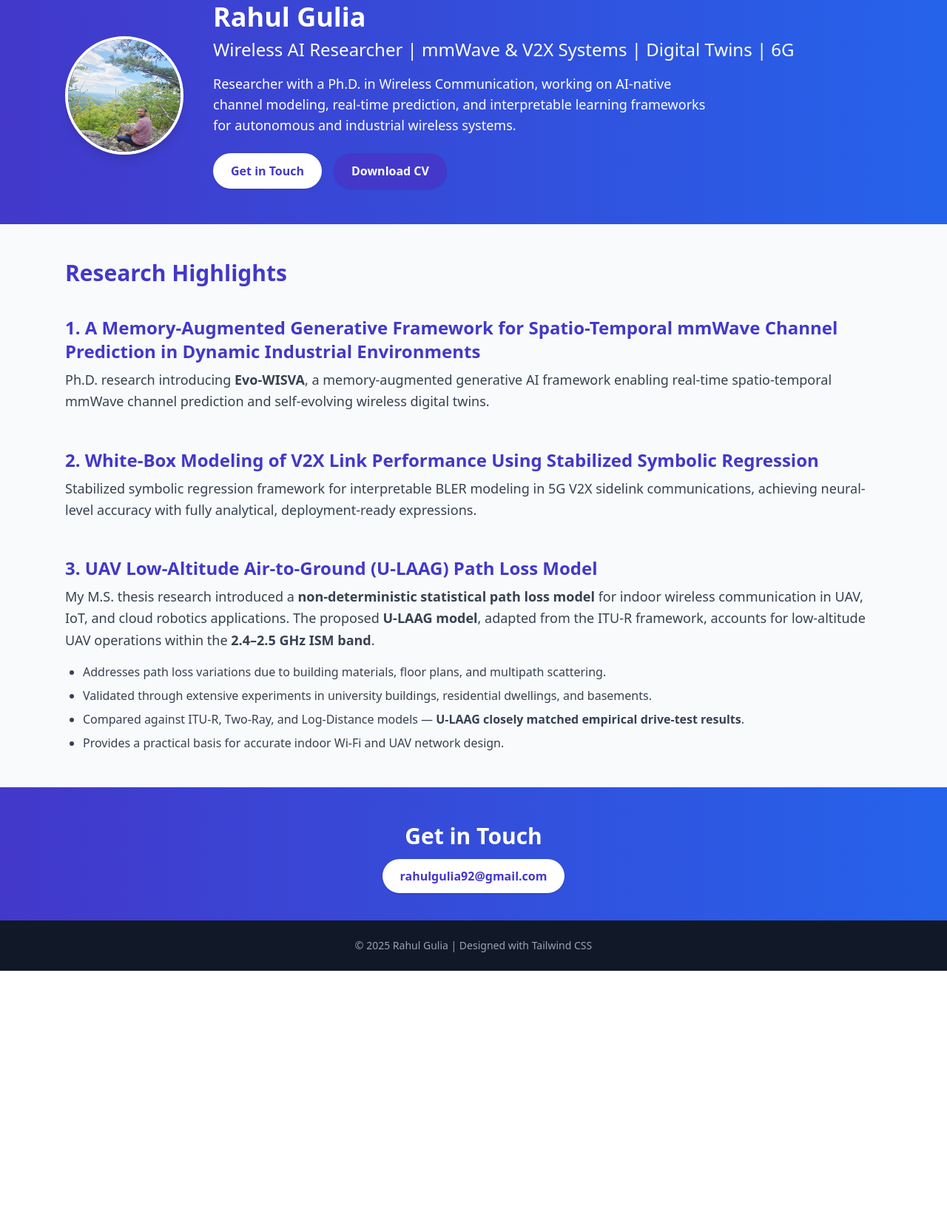
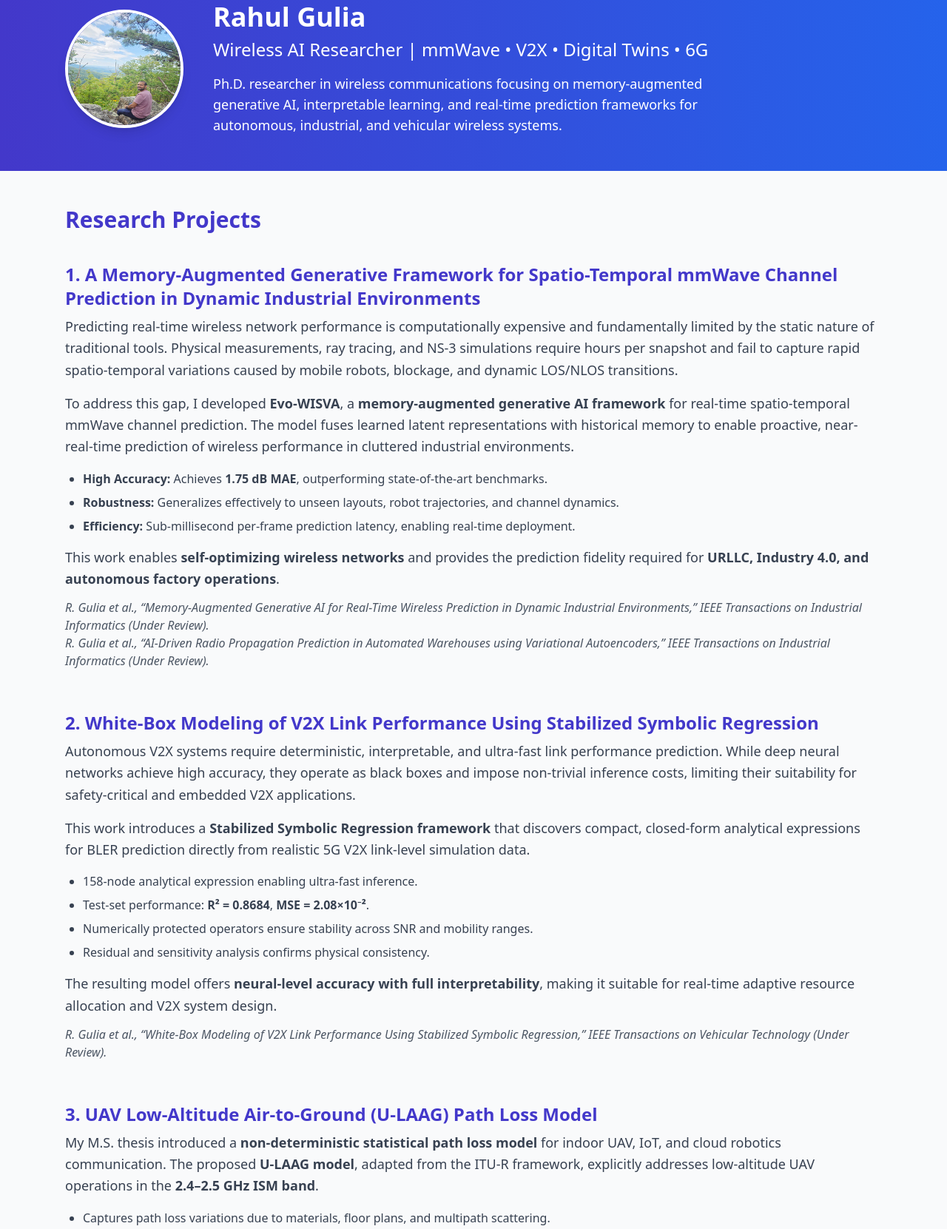
Before and after one commit to RahulSinghGulia/portfolio, a plain HTML site: page index.html in a window 1280 px wide. Shown: the part 45-1706 px from the top of the page at 74% size. Before the commit the page ends 1357 px from the top, so only its background shows below. Drawn offline with nearby package versions, Linux system fonts and the light colour scheme.

Commit message:
Revise meta description and header content
Updated the description meta tag and improved header content for clarity and relevance.

```diff
--- a/index.html
+++ b/index.html
@@ -3,10 +3,9 @@
 <head>
   <meta charset="UTF-8" />
   <meta name="viewport" content="width=device-width, initial-scale=1.0" />
-  <meta name="description" content="Academic Portfolio of Rahul Gulia – AI-driven wireless researcher specializing in mmWave, V2X, 5G/6G, and wireless digital twins." />
+  <meta name="description" content="Academic Portfolio of Rahul Gulia – Wireless AI Researcher specializing in mmWave, V2X, Digital Twins, and Interpretable AI." />
   <meta name="author" content="Rahul Gulia" />
   <title>Rahul Gulia | Wireless AI Researcher</title>
-  <link rel="icon" type="image/png" href="assets/favicon.png" />
   <script src="https://cdn.tailwindcss.com"></script>
 </head>
 
@@ -20,102 +19,145 @@
     <div>
       <h1 class="text-4xl font-bold mb-2">Rahul Gulia</h1>
       <h2 class="text-2xl mb-4">
-          Wireless AI Researcher | mmWave & V2X Systems | Digital Twins | 6G
+        Wireless AI Researcher | mmWave • V2X • Digital Twins • 6G
       </h2>
-        <p class="text-lg mb-6 max-w-2xl">
-          Researcher with a Ph.D. in Wireless Communication, working on AI-native
-          channel modeling, real-time prediction, and interpretable learning
-          frameworks for autonomous and industrial wireless systems.
+      <p class="text-lg max-w-2xl">
+        Ph.D. researcher in wireless communications focusing on memory-augmented
+        generative AI, interpretable learning, and real-time prediction frameworks
+        for autonomous, industrial, and vehicular wireless systems.
       </p>
-        <div class="flex flex-wrap gap-4">
-          <a href="#contact"
-             class="bg-white text-indigo-700 font-semibold px-6 py-3 rounded-full shadow hover:bg-indigo-100 transition">
-            Get in Touch
-          </a>
-          <a href="Resume_RahulGulia.pdf" target="_blank"
-             class="bg-indigo-700 text-white font-semibold px-6 py-3 rounded-full shadow hover:bg-indigo-800 transition">
-            Download CV
-          </a>
-        </div>
     </div>
   </div>
 </header>
 
 <!-- RESEARCH -->
-  <section id="research" class="bg-gray-50 py-12">
+<section class="bg-gray-50 py-12">
   <div class="max-w-6xl mx-auto px-6">
-      <h2 class="text-3xl font-bold mb-10 text-indigo-700">Research Highlights</h2>
+    <h2 class="text-3xl font-bold mb-10 text-indigo-700">Research Projects</h2>
 
-      <!-- Project 1 -->
-      <div class="mb-12">
+    <!-- PROJECT 1 -->
+    <div class="mb-14">
       <h3 class="text-2xl font-semibold mb-2">
         <a href="https://arxiv.org/abs/2510.06884" target="_blank"
            class="text-indigo-700 hover:underline">
           1. A Memory-Augmented Generative Framework for Spatio-Temporal mmWave Channel Prediction in Dynamic Industrial Environments
         </a>
       </h3>
+
+      <p class="text-gray-700 text-lg leading-relaxed mb-4">
+        Predicting real-time wireless network performance is computationally expensive
+        and fundamentally limited by the static nature of traditional tools.
+        Physical measurements, ray tracing, and NS-3 simulations require hours per snapshot
+        and fail to capture rapid spatio-temporal variations caused by mobile robots,
+        blockage, and dynamic LOS/NLOS transitions.
+      </p>
+
+      <p class="text-gray-700 text-lg leading-relaxed mb-4">
+        To address this gap, I developed <strong>Evo-WISVA</strong>, a
+        <strong>memory-augmented generative AI framework</strong> for real-time
+        spatio-temporal mmWave channel prediction. The model fuses learned latent
+        representations with historical memory to enable proactive, near-real-time
+        prediction of wireless performance in cluttered industrial environments.
+      </p>
+
+      <ul class="list-disc ml-6 text-gray-700 space-y-2 mb-4">
+        <li><strong>High Accuracy:</strong> Achieves <strong>1.75 dB MAE</strong>, outperforming state-of-the-art benchmarks.</li>
+        <li><strong>Robustness:</strong> Generalizes effectively to unseen layouts, robot trajectories, and channel dynamics.</li>
+        <li><strong>Efficiency:</strong> Sub-millisecond per-frame prediction latency, enabling real-time deployment.</li>
+      </ul>
+
       <p class="text-gray-700 text-lg leading-relaxed">
-          Ph.D. research introducing <strong>Evo-WISVA</strong>, a memory-augmented
-          generative AI framework enabling real-time spatio-temporal mmWave channel
-          prediction and self-evolving wireless digital twins.
+        This work enables <strong>self-optimizing wireless networks</strong> and
+        provides the prediction fidelity required for
+        <strong>URLLC, Industry 4.0, and autonomous factory operations</strong>.
+      </p>
+
+      <p class="text-gray-600 mt-3">
+        <em>
+          R. Gulia et al., “Memory-Augmented Generative AI for Real-Time Wireless Prediction in Dynamic Industrial Environments,”
+          IEEE Transactions on Industrial Informatics (Under Review).
+        </em>
+      </p>
+
+      <p class="text-gray-600">
+        <em>
+          R. Gulia et al., “AI-Driven Radio Propagation Prediction in Automated Warehouses using Variational Autoencoders,”
+          IEEE Transactions on Industrial Informatics (Under Review).
+        </em>
       </p>
     </div>
 
-      <!-- Project 2 -->
-      <div class="mb-12">
+    <!-- PROJECT 2 -->
+    <div class="mb-14">
       <h3 class="text-2xl font-semibold mb-2">
         <a href="https://arxiv.org/abs/2511.19809" target="_blank"
            class="text-indigo-700 hover:underline">
           2. White-Box Modeling of V2X Link Performance Using Stabilized Symbolic Regression
         </a>
       </h3>
+
+      <p class="text-gray-700 text-lg leading-relaxed mb-4">
+        Autonomous V2X systems require deterministic, interpretable, and ultra-fast
+        link performance prediction. While deep neural networks achieve high accuracy,
+        they operate as black boxes and impose non-trivial inference costs, limiting
+        their suitability for safety-critical and embedded V2X applications.
+      </p>
+
+      <p class="text-gray-700 text-lg leading-relaxed mb-4">
+        This work introduces a <strong>Stabilized Symbolic Regression framework</strong>
+        that discovers compact, closed-form analytical expressions for BLER prediction
+        directly from realistic 5G V2X link-level simulation data.
+      </p>
+
+      <ul class="list-disc ml-6 text-gray-700 space-y-2 mb-4">
+        <li>158-node analytical expression enabling ultra-fast inference.</li>
+        <li>Test-set performance: <strong>R² = 0.8684</strong>, <strong>MSE = 2.08×10⁻²</strong>.</li>
+        <li>Numerically protected operators ensure stability across SNR and mobility ranges.</li>
+        <li>Residual and sensitivity analysis confirms physical consistency.</li>
+      </ul>
+
       <p class="text-gray-700 text-lg leading-relaxed">
-          Stabilized symbolic regression framework for interpretable BLER modeling
-          in 5G V2X sidelink communications, achieving neural-level accuracy with
-          fully analytical, deployment-ready expressions.
+        The resulting model offers <strong>neural-level accuracy with full interpretability</strong>,
+        making it suitable for real-time adaptive resource allocation and V2X system design.
+      </p>
+
+      <p class="text-gray-600 mt-3">
+        <em>
+          R. Gulia et al., “White-Box Modeling of V2X Link Performance Using Stabilized Symbolic Regression,”
+          IEEE Transactions on Vehicular Technology (Under Review).
+        </em>
       </p>
     </div>
 
-      <!-- Project 3 (U-LAAG) -->
+    <!-- PROJECT 3 -->
     <div>
       <h3 class="text-2xl font-semibold mb-2">
-          <a href="https://www.proquest.com/docview/2444925347?pq-origsite=gscholar&fromopenview=true&sourcetype=Dissertations%20&%20Theses"
-             target="_blank" class="text-indigo-700 hover:underline">
+        <a href="https://www.proquest.com/docview/2444925347" target="_blank"
+           class="text-indigo-700 hover:underline">
           3. UAV Low-Altitude Air-to-Ground (U-LAAG) Path Loss Model
         </a>
       </h3>
 
       <p class="text-gray-700 text-lg leading-relaxed mb-4">
-          My M.S. thesis research introduced a <strong>non-deterministic statistical path loss model</strong>
-          for indoor wireless communication in UAV, IoT, and cloud robotics applications.
-          The proposed <strong>U-LAAG model</strong>, adapted from the ITU-R framework,
-          accounts for low-altitude UAV operations within the <strong>2.4–2.5 GHz ISM band</strong>.
+        My M.S. thesis introduced a <strong>non-deterministic statistical path loss model</strong>
+        for indoor UAV, IoT, and cloud robotics communication. The proposed
+        <strong>U-LAAG model</strong>, adapted from the ITU-R framework, explicitly
+        addresses low-altitude UAV operations in the <strong>2.4–2.5 GHz ISM band</strong>.
       </p>
 
       <ul class="list-disc ml-6 text-gray-700 space-y-2">
-          <li>Addresses path loss variations due to building materials, floor plans, and multipath scattering.</li>
-          <li>Validated through extensive experiments in university buildings, residential dwellings, and basements.</li>
-          <li>Compared against ITU-R, Two-Ray, and Log-Distance models — <strong>U-LAAG closely matched empirical drive-test results</strong>.</li>
-          <li>Provides a practical basis for accurate indoor Wi-Fi and UAV network design.</li>
+        <li>Captures path loss variations due to materials, floor plans, and multipath scattering.</li>
+        <li>Validated via extensive measurements in university buildings, residential homes, and basements.</li>
+        <li>Outperforms ITU-R, Two-Ray, and Log-Distance models in matching empirical data.</li>
+        <li>Provides a foundation for realistic indoor Wi-Fi and UAV network planning.</li>
       </ul>
     </div>
 
   </div>
 </section>
 
-  <!-- CONTACT -->
-  <section id="contact" class="bg-gradient-to-r from-indigo-700 to-blue-600 text-white py-12">
-    <div class="max-w-6xl mx-auto px-6 text-center">
-      <h2 class="text-3xl font-bold mb-6">Get in Touch</h2>
-      <a href="mailto:rahulgulia92@gmail.com"
-         class="bg-white text-indigo-700 font-semibold px-6 py-3 rounded-full shadow hover:bg-indigo-100 transition">
-        rahulgulia92@gmail.com
-      </a>
-    </div>
-  </section>
-
 <footer class="bg-gray-900 text-gray-400 text-center py-6 text-sm">
-    © 2025 Rahul Gulia | Designed with Tailwind CSS
+  © 2025 Rahul Gulia
 </footer>
 
 </body>
```
Lines whose indentation alone changed are shown as unchanged.
